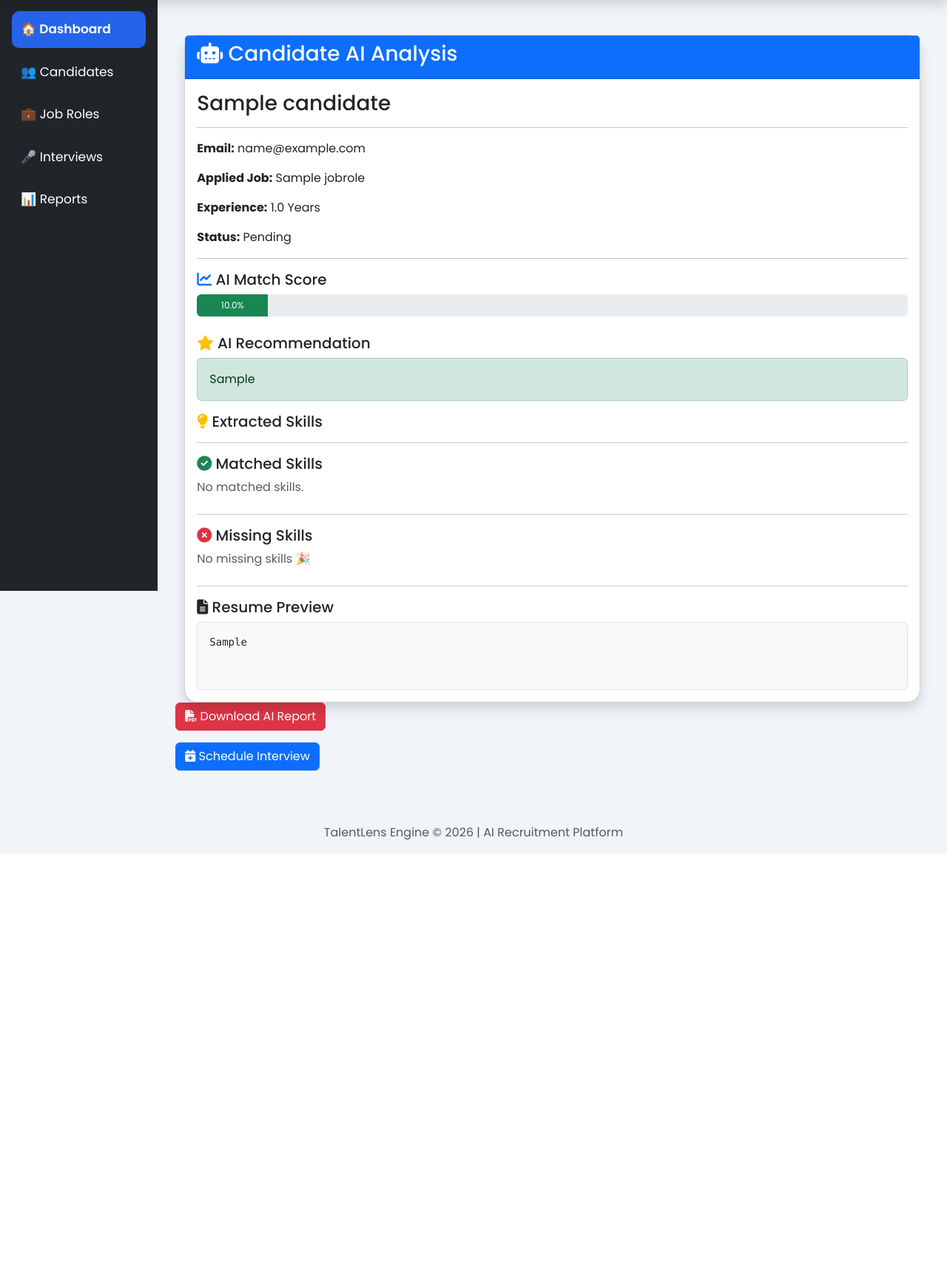
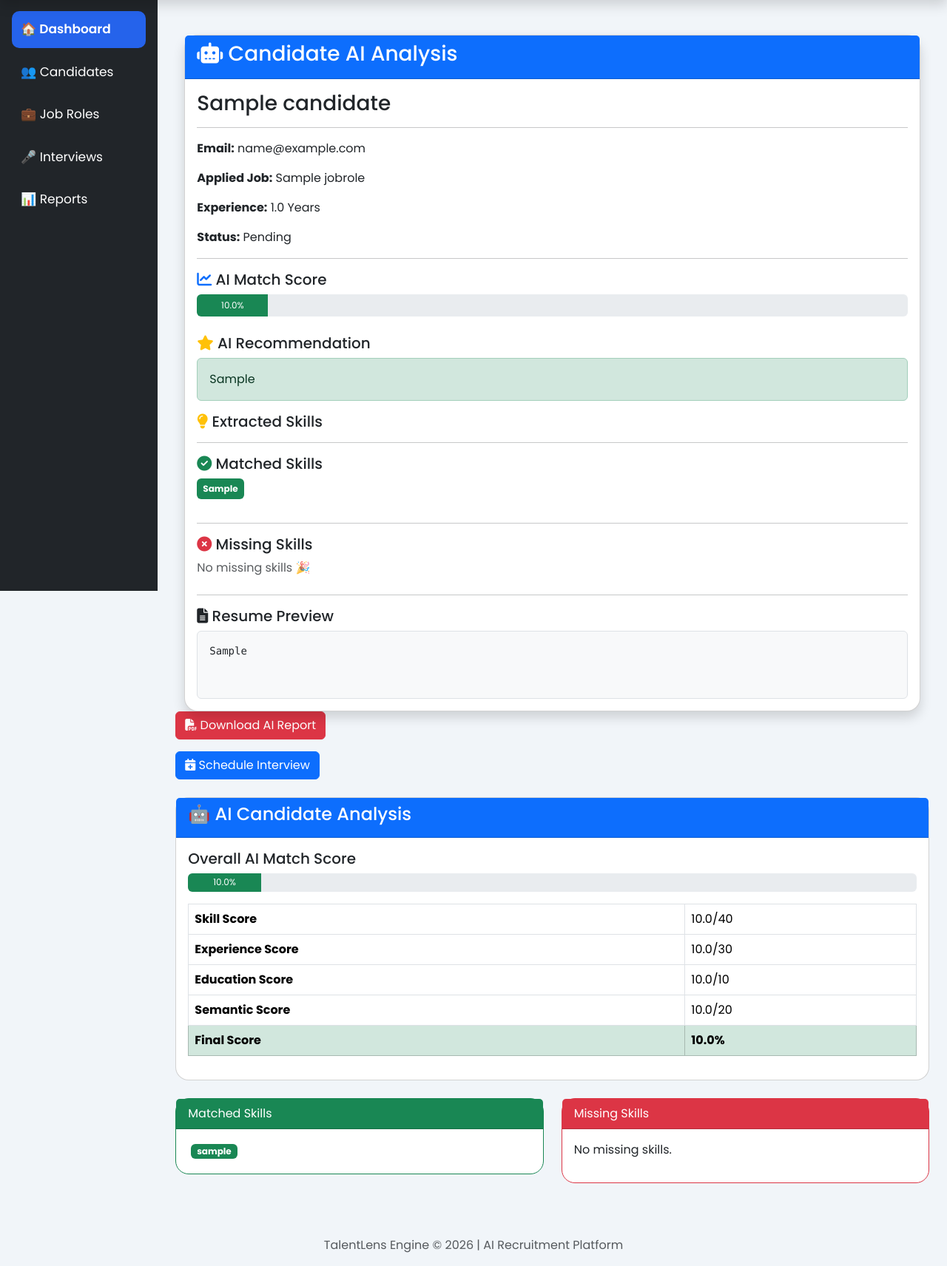
Before and after one commit to Anit-K-T/TalentLens-Engine, a Django app: page /candidates/1/ in a window 1280 px wide. Shown: the part 71-1783 px from the top of the page at 74% size. Before the commit the page ends 1225 px from the top, so only its background shows below. Run offline with Django 5.2, Linux system fonts and the light colour scheme; tables that the repository leaves empty hold one stand-in row (values such as "Sample post"); some libraries are stand-ins or nearby versions.

Commit message:
Implemented AI-powered resume scoring with TF-IDF semantic matching

```diff
--- a/candidates/models.py
+++ b/candidates/models.py
@@ -1,5 +1,6 @@
 from django.db import models
 from jobs.models import JobRole
+
 
 class Candidate(models.Model):
 
@@ -11,20 +12,55 @@ class Candidate(models.Model):
     ]
 
     name = models.CharField(max_length=100)
+
     email = models.EmailField(unique=True)
-    phone = models.CharField(max_length=15, blank=True)
 
-    education = models.CharField(max_length=150)
-    experience = models.FloatField(help_text="Experience in years")
-    skills = models.TextField(help_text="Comma-separated skills")
+    phone = models.CharField(
+        max_length=15,
+        blank=True
+    )
 
-    resume = models.FileField(upload_to="resumes/")
+    education = models.CharField(
+        max_length=150
+    )
 
-    # ✅ AI fields
+    experience = models.FloatField(
+        help_text="Experience in years"
+    )
+
+    skills = models.TextField(
+        help_text="Comma-separated skills"
+    )
+
+    resume = models.FileField(
+        upload_to="resumes/"
+    )
+
+    # Resume Parsing
     parsed_resume = models.TextField(blank=True)
+
     matched_skills = models.TextField(blank=True)
+
+    # ------------------------
+    # AI Score Breakdown
+    # ------------------------
+
+    skill_score = models.FloatField(default=0)
+
+    experience_score = models.FloatField(default=0)
+
+    semantic_score = models.FloatField(default=0)
+
+    education_score = models.FloatField(default=0)
+
+    # Final Weighted Score
+
     match_score = models.FloatField(default=0)
-    ai_recommendation = models.CharField(max_length=100, blank=True)
+
+    ai_recommendation = models.CharField(
+        max_length=100,
+        blank=True
+    )
 
     applied_job = models.ForeignKey(
         JobRole,
@@ -38,7 +74,9 @@ class Candidate(models.Model):
         default="Pending"
     )
 
-    uploaded_at = models.DateTimeField(auto_now_add=True)
+    uploaded_at = models.DateTimeField(
+        auto_now_add=True
+    )
 
     def __str__(self):
         return self.name
--- a/candidates/views.py
+++ b/candidates/views.py
@@ -54,28 +54,36 @@ def add_candidate(request):
         form = CandidateForm(request.POST, request.FILES)
 
         if form.is_valid():
-            print("DEBUG: Form is valid")
+
             candidate = form.save()
-            print("DEBUG: Candidate saved")
 
-            # Get the uploaded resume path
             resume_path = candidate.resume.path
 
-            # Extract text from the PDF
             parsed_text = extract_text_from_pdf(resume_path)
+
             skills = extract_skills(parsed_text)
-            print("Resume path:", resume_path)
-            print("Extracted characters:", len(parsed_text))
+
             candidate.parsed_resume = parsed_text
+
             candidate.matched_skills = ", ".join(skills)
 
-            score, matched, missing = calculate_match(
-            candidate.matched_skills,
-            candidate.applied_job.required_skills
+            print("Candidate experience =", candidate.experience)
+            print("Required experience =", candidate.applied_job.minimum_experience)
+            print("Candidate education =", candidate.education)
+            print("Required education =", candidate.applied_job.education_required)
+            print("RESULT =", result)
+
+            result = calculate_match(
+                candidate_skills=candidate.matched_skills,
+                required_skills=candidate.applied_job.required_skills,
+                candidate_experience=candidate.experience,
+                required_experience=candidate.applied_job.minimum_experience,
+                candidate_education=candidate.education,
+                required_education=candidate.applied_job.education_required,
             )
 
-            candidate.match_score = score
-            candidate.ai_recommendation = recommend(score)
+
+
 
             candidate.save()
 
@@ -89,11 +97,15 @@ def add_candidate(request):
         "candidates/add_candidate.html",
         {"form": form},
     )
+def edit_candidate(request, candidate_id):
 
-def edit_candidate(request, candidate_id):
-    candidate = get_object_or_404(Candidate, id=candidate_id)
+    candidate = get_object_or_404(
+        Candidate,
+        id=candidate_id,
+    )
 
     if request.method == "POST":
+
         form = CandidateForm(
             request.POST,
             request.FILES,
@@ -101,35 +113,62 @@ def edit_candidate(request, candidate_id):
         )
 
         if form.is_valid():
+
             candidate = form.save()
 
-            # Only parse if a resume exists
             if candidate.resume:
+
                 resume_path = candidate.resume.path
-                parsed_text = extract_text_from_pdf(resume_path)
+
+                parsed_text = extract_text_from_pdf(
+                    resume_path
+                )
+
                 skills = extract_skills(parsed_text)
 
                 candidate.parsed_resume = parsed_text
+
                 candidate.matched_skills = ", ".join(skills)
 
-                score, matched, missing = calculate_match(
-                candidate.matched_skills,
-                candidate.applied_job.required_skills
+                result = calculate_match(
+                    candidate_skills=candidate.matched_skills,
+                    required_skills=candidate.applied_job.required_skills,
+                    candidate_experience=candidate.experience,
+                    required_experience=candidate.applied_job.minimum_experience,
+                    candidate_education=candidate.education,
+                    required_education=candidate.applied_job.education_required,
                 )
 
-                candidate.match_score = score
-                candidate.ai_recommendation = recommend(score)
+                candidate.skill_score = result["skill_score"]
+
+                candidate.experience_score = result["experience_score"]
+
+                candidate.semantic_score = result["semantic_score"]
+
+                candidate.education_score = result["education_score"]
+
+                candidate.match_score = result["final_score"]
+
+                candidate.ai_recommendation = recommend(
+                    candidate.match_score
+                )
 
                 candidate.save()
+
             return redirect("candidate_list")
 
     else:
-        form = CandidateForm(instance=candidate)
+
+        form = CandidateForm(
+            instance=candidate
+        )
 
     return render(
         request,
         "candidates/add_candidate.html",
-        {"form": form},
+        {
+            "form": form,
+        },
     )
 def candidate_detail(request, pk):
 
@@ -138,12 +177,23 @@ def candidate_detail(request, pk):
         pk=pk
     )
 
+    result = calculate_match(
+        candidate_skills=candidate.matched_skills,
+        required_skills=candidate.applied_job.required_skills,
+        candidate_experience=candidate.experience,
+        required_experience=candidate.applied_job.minimum_experience,
+        candidate_education=candidate.education,
+        required_education=candidate.applied_job.education_required,
+    )
+
     return render(
         request,
         "candidates/candidate_detail.html",
         {
-            "candidate": candidate
-        }
+            "candidate": candidate,
+            "matched": result["matched"],
+            "missing": result["missing"],
+        },
     )
 
 def download_ai_report(request, candidate_id):
--- a/templates/candidates/candidate_detail.html
+++ b/templates/candidates/candidate_detail.html
@@ -139,5 +139,104 @@
     <i class="fas fa-calendar-plus"></i>
     Schedule Interview
 </a>
+<div class="card mt-4">
+    <div class="card-header bg-primary text-white">
+        <h4>🤖 AI Candidate Analysis</h4>
+    </div>
+
+    <div class="card-body">
+
+        <h5>Overall AI Match Score</h5>
+
+        <div class="progress mb-3" style="height:25px;">
+            <div class="progress-bar bg-success"
+                 role="progressbar"
+                 style="width: {{ candidate.match_score }}%;">
+                {{ candidate.match_score }}%
+            </div>
+        </div>
+
+        <table class="table table-bordered">
+
+            <tr>
+                <th>Skill Score</th>
+                <td>{{ candidate.skill_score }}/40</td>
+            </tr>
+
+            <tr>
+                <th>Experience Score</th>
+                <td>{{ candidate.experience_score }}/30</td>
+            </tr>
+
+            <tr>
+                <th>Education Score</th>
+                <td>{{ candidate.education_score }}/10</td>
+            </tr>
+
+            <tr>
+                <th>Semantic Score</th>
+                <td>{{ candidate.semantic_score }}/20</td>
+            </tr>
+
+            <tr class="table-success">
+                <th>Final Score</th>
+                <th>{{ candidate.match_score }}%</th>
+            </tr>
+
+        </table>
+
+    </div>
+</div>
+<div class="row mt-4">
+
+    <div class="col-md-6">
+
+        <div class="card border-success">
+
+            <div class="card-header bg-success text-white">
+                Matched Skills
+            </div>
+
+            <div class="card-body">
+
+                {% for skill in matched %}
+                    <span class="badge bg-success m-1">
+                        {{ skill }}
+                    </span>
+                {% empty %}
+                    <p>No matched skills.</p>
+                {% endfor %}
+
+            </div>
+
+        </div>
+
+    </div>
+
+    <div class="col-md-6">
+
+        <div class="card border-danger">
+
+            <div class="card-header bg-danger text-white">
+                Missing Skills
+            </div>
+
+            <div class="card-body">
+
+                {% for skill in missing %}
+                    <span class="badge bg-danger m-1">
+                        {{ skill }}
+                    </span>
+                {% empty %}
+                    <p>No missing skills.</p>
+                {% endfor %}
+
+            </div>
+
+        </div>
+
+    </div>
+
+</div>
 
 {% endblock %}
```
Also changed, not shown: ai_engine/matcher.py (+94 -11 lines), candidates/migrations/0004_candidate_education_score_candidate_experience_score_and_more.py (added).
